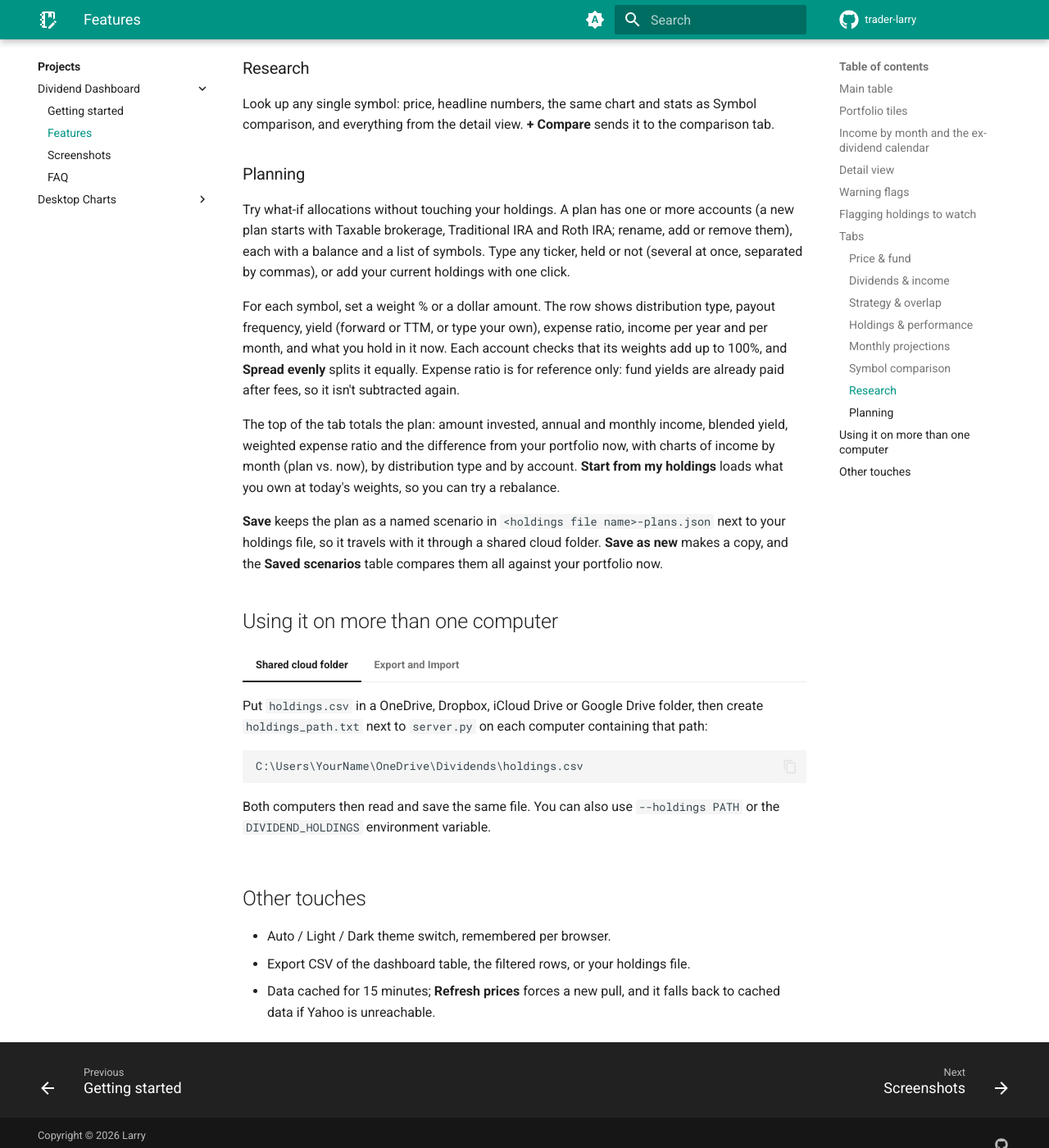
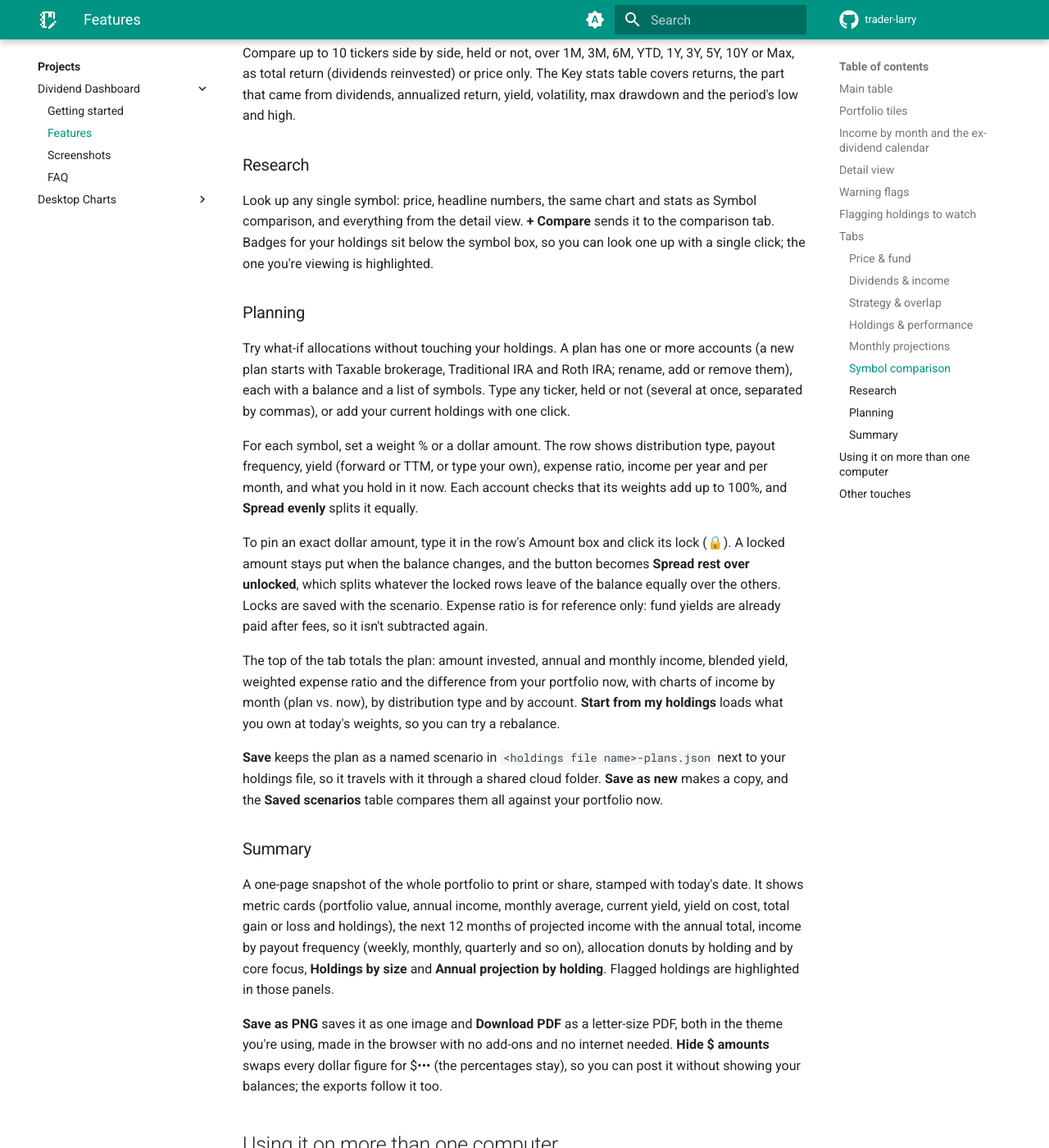
Before and after one commit to trader-larry/trader-larry.github.io, an MkDocs documentation site: the page built from docs/projects/dividend-dashboard/features.md, in a window 1280 px wide and 1400 px high, scrolled down 2508 px. Shown: the whole window at 82% size. Built offline with MkDocs 1.6.1 and Material for MkDocs 9.7.7, drawn with Linux system fonts in a browser that asks for light colours; some of the changed text lies outside the part shown.

Commit message:
Dividend Dashboard: add Summary tab, Planning locks, Research holdings badges, money market yields
Describe the features added to the dashboard since Nov 19: the Summary tab
with PNG/PDF export and Hide $ amounts, locked dollar amounts in Planning,
clickable holdings badges in Research, $/%/Both switches, and money market
funds classed as interest with a 7-day yield. New Summary screenshot and
refreshed Research and Planning screenshots, all from --demo data.

Co-Authored-By: Claude Opus 5.5 <noreply@anthropic.com>
Claude-Session: https://claude.ai/code/session_01VvQfTNRDUN5mZNHAqGB2im

```diff
--- a/docs/projects/dividend-dashboard/features.md
+++ b/docs/projects/dividend-dashboard/features.md
@@ -65,6 +65,10 @@ announced). For your position: market value and shares, percent of your
 portfolio with a small bar, income per year and per month, and yield on cost.
 Symbols with no shares show as *watch*.
 
+Money market funds (SPAXX, FDRXX and the like) are recognized automatically and
+classed as interest, taxed as ordinary income. Yahoo keeps no payout history for
+them, so their yield comes from Yahoo's current 7-day yield and is marked *7-day*.
+
 ### Strategy & overlap
 
 Each holding's underlying exposure (Nasdaq-100, S&P 500 and so on) and options
@@ -78,7 +82,8 @@ plain-English glossary of the strategies.
 Quantity, average cost, current price, total cost, market value, unrealized
 gain or loss ($ and %), portfolio weight, income and yield on cost, with totals.
 **Holdings by size**, above the table, lists every position by market value and
-share of the portfolio, largest first, with a stacked bar on top.
+share of the portfolio, largest first, with a stacked bar on top. Switch it
+between **$**, **%** or **Both**.
 
 ### Monthly projections
 
@@ -86,7 +91,7 @@ Projected income for each holding over the next 12 months, with monthly totals
 and a chart. Monthly and weekly payers count in every month; quarterly,
 semi-annual and annual payers repeat the month of their latest payment.
 **Annual projection by holding** splits the year's income into a stacked bar
-and a list, in dollars or percent.
+and a list, in **%**, **$** or **Both**.
 
 ### Symbol comparison
 
@@ -99,7 +104,8 @@ return, yield, volatility, max drawdown and the period's low and high.
 
 Look up any single symbol: price, headline numbers, the same chart and stats as
 Symbol comparison, and everything from the detail view. **+ Compare** sends it
-to the comparison tab.
+to the comparison tab. Badges for your holdings sit below the symbol box, so you
+can look one up with a single click; the one you're viewing is highlighted.
 
 ### Planning
 
@@ -113,6 +119,11 @@ For each symbol, set a weight % or a dollar amount. The row shows distribution
 type, payout frequency, yield (forward or TTM, or type your own), expense ratio,
 income per year and per month, and what you hold in it now. Each account checks
 that its weights add up to 100%, and **Spread evenly** splits it equally.
+
+To pin an exact dollar amount, type it in the row's Amount box and click its
+lock (🔒). A locked amount stays put when the balance changes, and the button
+becomes **Spread rest over unlocked**, which splits whatever the locked rows
+leave of the balance equally over the others. Locks are saved with the scenario.
 Expense ratio is for reference only: fund yields are already paid after fees,
 so it isn't subtracted again.
 
@@ -126,6 +137,22 @@ you can try a rebalance.
 next to your holdings file, so it travels with it through a shared cloud folder.
 **Save as new** makes a copy, and the **Saved scenarios** table compares them
 all against your portfolio now.
+
+### Summary
+
+A one-page snapshot of the whole portfolio to print or share, stamped with
+today's date. It shows metric cards (portfolio value, annual income, monthly
+average, current yield, yield on cost, total gain or loss and holdings), the
+next 12 months of projected income with the annual total, income by payout
+frequency (weekly, monthly, quarterly and so on), allocation donuts by holding
+and by core focus, **Holdings by size** and **Annual projection by holding**.
+Flagged holdings are highlighted in those panels.
+
+**Save as PNG** saves it as one image and **Download PDF** as a letter-size PDF,
+both in the theme you're using, made in the browser with no add-ons and no
+internet needed. **Hide $ amounts** swaps every dollar figure for $••• (the
+percentages stay), so you can post it without showing your balances; the
+exports follow it too.
 
 ## Using it on more than one computer
 
```
Also changed, not shown: docs/projects/dividend-dashboard/faq.md (+11 -0 lines), docs/projects/dividend-dashboard/index.md (+4 -2 lines), docs/projects/dividend-dashboard/screenshots.md (+10 -4 lines), docs/assets/images/dividend-dashboard/7-research.webp, docs/assets/images/dividend-dashboard/8-planning.webp, docs/assets/images/dividend-dashboard/9-summary.webp (added).
